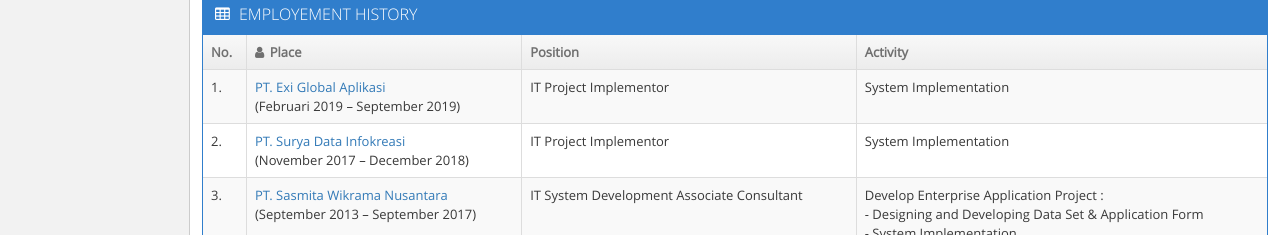
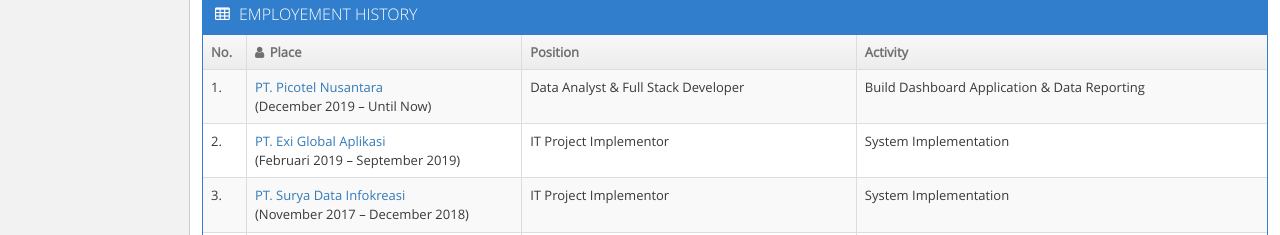
Before and after one commit to syaiful-scooter/syaiful-scooter.github.io, a plain HTML site: page index.html in a window 1280 px wide. Shown: the part 565-800 px from the top of the page. Drawn offline with Linux system fonts and the light colour scheme.

Commit message:
tambahan picotel di emp.history

```diff
--- a/index.html
+++ b/index.html
@@ -450,6 +450,20 @@
                             <tbody>
                               <tr>
                                 <td>1.</td>
+                                <td class=""><a href="http://www.picotel.co.id/" target="_blank">PT. Picotel Nusantara</a>
+                                  <br>(December 2019 – Until Now)</td>
+
+                                <td>
+                                  Data Analyst & Full Stack Developer
+                                </td>
+
+                                <td class="hidden-480">
+                                  <span>Build Dashboard Application & Data Reporting</span>
+                                </td>
+                              </tr>
+
+                              <tr>
+                                <td>2.</td>
                                 <td class=""><a href="https://www.exiglosi.com/" target="_blank">PT. Exi Global Aplikasi</a>
                                   <br>(Februari 2019 – September 2019)</td>
 
@@ -463,7 +477,7 @@
                               </tr>
 
                               <tr>
-                                <td>2.</td>
+                                <td>3.</td>
                                 <td class=""><a href="https://suryadata.com/" target="_blank">
                                     PT. Surya Data Infokreasi</a><br>(November 2017 – December 2018) </td>
                                 <td>
@@ -474,8 +488,9 @@
                                   <span>System Implementation</span>
                                 </td>
                               </tr>
+
                               <tr>
-                                <td>3.</td>
+                                <td>4.</td>
                                 <td class=""><a href="http://www.sasmita-wikrama.com/" target="_blank">
                                     PT. Sasmita Wikrama Nusantara </a><br>(September 2013 – September 2017) </td>
 
```
